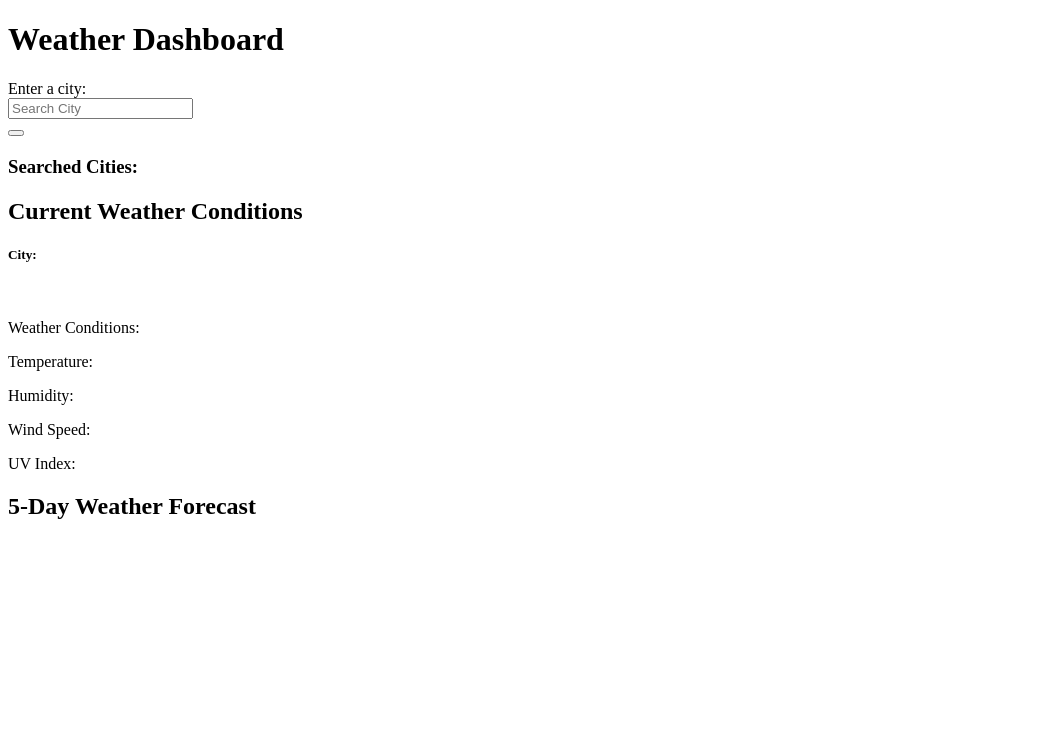
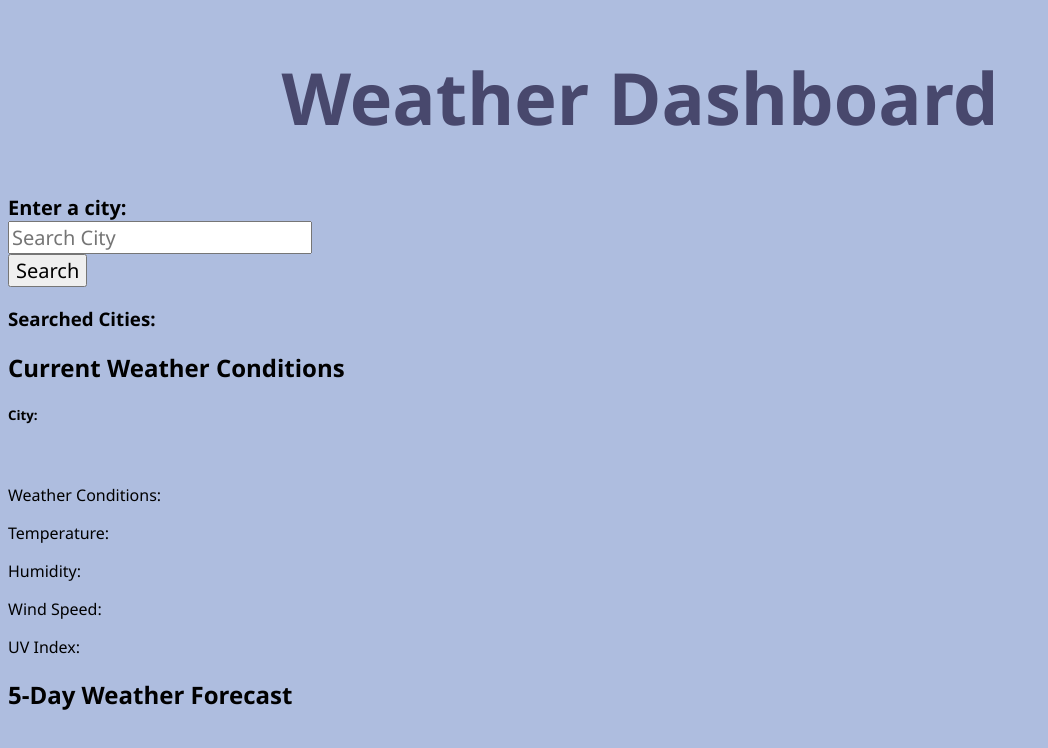
Before and after one commit to jessgreene9/weather-app, a plain HTML site: page index.html in a window 1280 px wide. Shown: the whole page, without its empty margins (0-1048 px from the left). Drawn offline with Linux system fonts and the light colour scheme.

Commit message:
adding styling

```diff
--- a/assets/script.js
+++ b/assets/script.js
@@ -26,6 +26,7 @@ function renderSavedSearch() {
     console.log(inputData);
     inputData.forEach(function (citySearched) {
        var cityBtn = document.createElement("button");
+       cityBtn.classList.add("recent-searches");
        searchHistoryEl.appendChild(cityBtn);
        cityBtn.textContent = citySearched;
        cityBtn.addEventListener('click', function(event){
@@ -41,17 +42,10 @@ searchFormEl.addEventListener("submit", function (event) {
     var cityInput = document.querySelector("#input-city").value;
     saveToLocal(cityInput);
     getWeather(cityInput);
-    // saveSearchedWeather(cityInput);
     renderSavedSearch();
 });
 
-// var savedSearches = document.querySelector("#saved-searches");
-// savedSearches.forEach (function (eachSearch){
-//     eachSearch.addEventListener('click', function (event){
-//         var city = eachSearch.innerHTML;
-//         getWeather(city);
-//     });
-// });
+
 
 
 function getWeather(cityName) {
--- a/assets/style.css
+++ b/assets/style.css
@@ -1,3 +1,52 @@
+* {
+font-family: 'Segoe UI', Tahoma, Geneva, Verdana, sans-serif;
+}
+
+body {
+background-color: rgb(174, 189, 223);
+
+
+}
+
+header {
+    text-align: center;
+    font-size:36px;
+    color: rgb(72, 72, 109)
+}
+
+.search-city label {
+    font-size: 20px;
+    font-weight: bold;
+    text-align: center;
+}
+.search-city {
+    text-align: left;
+
+}
+
+#input-city {
+    font-size: 20px;
+}
+
+#searchBtn {
+    font-size: 20px;
+}
+
+.recent-searches {
+    display: block;
+    margin: 10px 10px;
+    font-size: 20px;
+
+
+}
+
+.current {
+
+}
+
+
+
+
 .boxes {
     background-color: cadetblue;
     width:200px;
--- a/index.html
+++ b/index.html
@@ -9,34 +9,32 @@
 </head>
 <body>
 
-    <header class="jumbotron">
+    <header>
         <h1> Weather Dashboard</h1>
       </div>
     </header>
 
-    <div class="search-city col-3">
+    <div class="search-city">
           <label>Enter a city:</label>
           <div class="search-content">
             <form class="search-form">
               <input id="input-city" type="text" placeholder="Search City"/>
             <div class="search-content">
-                <button id="searchBtn">
-                  <i class="fa fa-search text-white"></i>
-                </button>
+                <button id="searchBtn">Search</button>
             </div>
             </form>
           </div>
 
-        <!-- Search history to save locally -->
+        <!-- Search history to be stored locally -->
 
             <h3>Searched Cities: </h3>
             <div id="searchHistory"></div>
 
       </div>
 
-      <div class="row col-10">
+      <div class= "current">
           <h2>Current Weather Conditions</h2>
-          <!-- Current weather  -->
+
             <div id="weather" class="weather-box">
               <h4 id="date"></h4>
               <h5>City: <span id="city"></span></h5>
@@ -51,9 +49,9 @@
       </div>
 
 
-       <!-- 5-Day Forecast Info -->
-      <div class="row">
-        <div class="col-12">
+
+      <div class="5day">
+
           <div class="forecast-info">
           <h2>5-Day Weather Forecast</h2>
               <div id="fiveDayContainers"></div>
```
